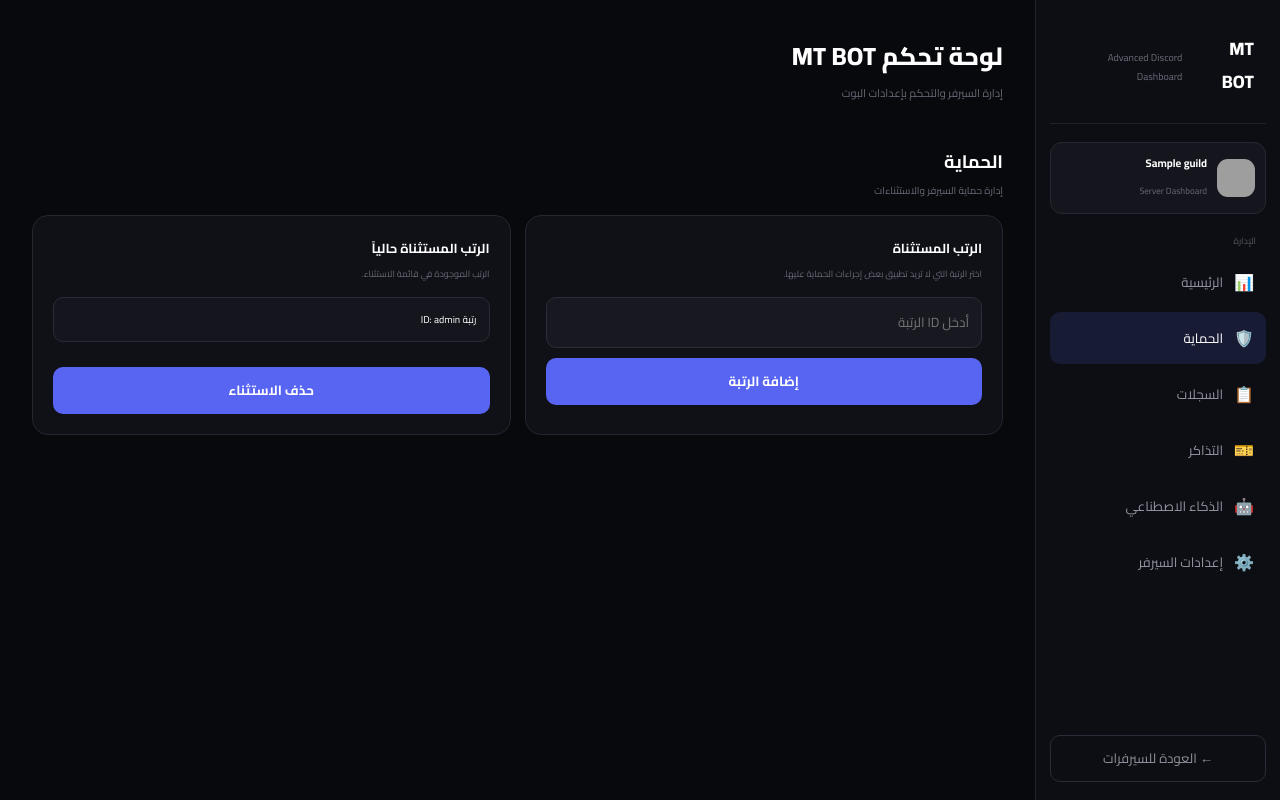
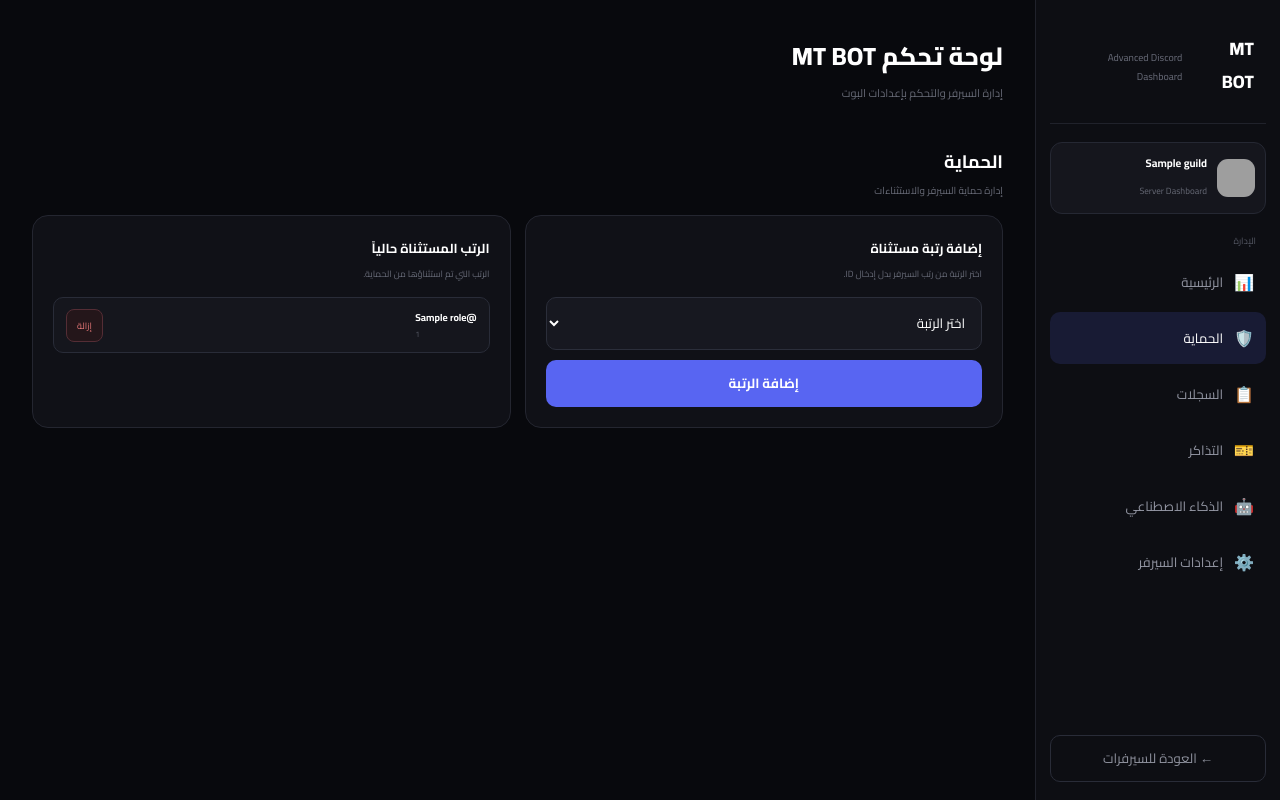
Before and after one commit to dahomaq35-afk/Liver, a Flask app: template templates/server.html in a window 1280 px wide, after a click that opens the changed part. Run offline with Flask 3, Linux system fonts and the light colour scheme; the template is opened without the code that fills it: most values are stand-ins (such as "Sample title", 1, 10 or a date in 2020); grey boxes are pictures that could not be loaded.

Commit message:
Update server.html

```diff
--- a/templates/server.html
+++ b/templates/server.html
@@ -530,6 +530,90 @@
         }
 
         /* =========================
+           ROLES
+        ========================= */
+
+        .role-item {
+            display: flex;
+
+            align-items: center;
+
+            justify-content: space-between;
+
+            gap: 10px;
+
+            padding: 10px 12px;
+
+            margin-bottom: 8px;
+
+            background: #15161d;
+
+            border: 1px solid #292c38;
+
+            border-radius: 10px;
+        }
+
+        .role-name {
+            font-size: 10px;
+
+            font-weight: 700;
+
+            overflow: hidden;
+
+            text-overflow: ellipsis;
+
+            white-space: nowrap;
+        }
+
+        .role-id {
+            color: #555864;
+
+            font-size: 8px;
+
+            direction: ltr;
+        }
+
+        .remove-btn {
+            padding: 7px 10px;
+
+            border-radius: 8px;
+
+            border: 1px solid #542d35;
+
+            background: #24161a;
+
+            color: #e47777;
+
+            font-family: inherit;
+
+            font-size: 9px;
+
+            cursor: pointer;
+
+            white-space: nowrap;
+        }
+
+        .remove-btn:hover {
+            background: #351b21;
+        }
+
+        .empty-box {
+            padding: 15px;
+
+            text-align: center;
+
+            border-radius: 10px;
+
+            background: #15161d;
+
+            border: 1px solid #292c38;
+
+            color: #666976;
+
+            font-size: 10px;
+        }
+
+        /* =========================
            MOBILE
         ========================= */
 
@@ -804,9 +888,7 @@
 
             <div class="cards">
 
-
                 <div class="card">
-
                     <div class="card-label">
                         السجلات الجنائية
                     </div>
@@ -814,12 +896,10 @@
                     <div class="card-value">
                         {{ stats.criminal_records }}
                     </div>
-
                 </div>
 
 
                 <div class="card">
-
                     <div class="card-label">
                         التحذيرات
                     </div>
@@ -827,12 +907,10 @@
                     <div class="card-value">
                         {{ stats.warnings }}
                     </div>
-
                 </div>
 
 
                 <div class="card">
-
                     <div class="card-label">
                         السجلات الأمنية
                     </div>
@@ -840,12 +918,10 @@
                     <div class="card-value">
                         {{ stats.security_logs }}
                     </div>
-
                 </div>
 
 
                 <div class="card">
-
                     <div class="card-label">
                         التذاكر
                     </div>
@@ -853,12 +929,10 @@
                     <div class="card-value">
                         {{ stats.tickets }}
                     </div>
-
                 </div>
 
 
                 <div class="card">
-
                     <div class="card-label">
                         الصكوك
                     </div>
@@ -866,12 +940,10 @@
                     <div class="card-value">
                         {{ stats.deeds }}
                     </div>
-
                 </div>
 
 
                 <div class="card">
-
                     <div class="card-label">
                         أوامر القبض
                     </div>
@@ -879,12 +951,10 @@
                     <div class="card-value">
                         {{ stats.warrants }}
                     </div>
-
                 </div>
 
 
                 <div class="card">
-
                     <div class="card-label">
                         البلاغات
                     </div>
@@ -892,12 +962,10 @@
                     <div class="card-value">
                         {{ stats.dispatches }}
                     </div>
-
                 </div>
 
 
                 <div class="card">
-
                     <div class="card-label">
                         التقارير الطبية
                     </div>
@@ -905,9 +973,7 @@
                     <div class="card-value">
                         {{ stats.medical_reports }}
                     </div>
-
-                </div>
-
+                </div>
 
             </div>
 
@@ -939,14 +1005,16 @@
             <div class="settings-grid">
 
 
+                <!-- إضافة رتبة -->
+
                 <div class="setting-card">
 
                     <h3>
-                        الرتب المستثناة
+                        إضافة رتبة مستثناة
                     </h3>
 
                     <p>
-                        اختر الرتبة التي لا تريد تطبيق بعض إجراءات الحماية عليها.
+                        اختر الرتبة من رتب السيرفر بدل إدخال ID.
                     </p>
 
 
@@ -962,12 +1030,43 @@
                         >
 
 
-                        <input
+                        <select
                             class="select"
-                            type="text"
                             name="value"
-                            placeholder="أدخل ID الرتبة"
-                        >
+                            required
+                        >
+
+                            <option value="">
+                                اختر الرتبة
+                            </option>
+
+
+                            {% for role in roles %}
+
+                            <option
+                                value="{{ role.id }}"
+                            >
+
+                                @{{ role.name }}
+
+                            </option>
+
+                            {% endfor %}
+
+                        </select>
+
+
+                        {% if not roles %}
+
+                        <div
+                            class="empty-box"
+                            style="margin-top:10px;"
+                        >
+                            ⚠️ لم يتم العثور على رتب.
+                            تأكد أن البوت موجود في السيرفر.
+                        </div>
+
+                        {% endif %}
 
 
                         <button
@@ -982,6 +1081,8 @@
                 </div>
 
 
+                <!-- الرتب الحالية -->
+
                 <div class="setting-card">
 
                     <h3>
@@ -989,17 +1090,55 @@
                     </h3>
 
                     <p>
-                        الرتب الموجودة في قائمة الاستثناء.
+                        الرتب التي تم استثناؤها من الحماية.
                     </p>
 
 
                     {% if excluded_roles %}
 
-                    {% for role in excluded_roles %}
-
-                    <div class="ai-status">
-                        رتبة ID: {{ role }}
-                    </div>
+                        {% for role_id in excluded_roles %}
+
+                            {% set found_role = namespace(data=None) %}
+
+                            {% for role in roles %}
+
+                                {% if role.id|string == role_id|string %}
+
+                                    {% set found_role.data = role %}
+
+                                {% endif %}
+
+                            {% endfor %}
+
+
+                            <div class="role-item">
+
+                                <div>
+
+                                    {% if found_role.data %}
+
+                                    <div class="role-name">
+                                        @{{ found_role.data.name }}
+                                    </div>
+
+                                    <div class="role-id">
+                                        {{ found_role.data.id }}
+                                    </div>
+
+                                    {% else %}
+
+                                    <div class="role-name">
+                                        رتبة غير موجودة
+                                    </div>
+
+                                    <div class="role-id">
+                                        {{ role_id }}
+                                    </div>
+
+                                    {% endif %}
+
+                                </div>
+
 
                                 <form
                                     method="POST"
@@ -1015,23 +1154,25 @@
                                     <input
                                         type="hidden"
                                         name="value"
-                            value="{{ role }}"
+                                        value="{{ role_id }}"
                                     >
 
                                     <button
-                            class="save-btn"
+                                        class="remove-btn"
                                         type="submit"
                                     >
-                            حذف الاستثناء
+                                        إزالة
                                     </button>
 
                                 </form>
 
+                            </div>
+
                         {% endfor %}
 
                     {% else %}
 
-                    <div class="ai-status">
+                        <div class="empty-box">
                             لا توجد رتب مستثناة حالياً.
                         </div>
 
@@ -1071,13 +1212,49 @@
 
 
                 {% set log_channels = [
-                    ("security_log", "سجل الحماية", "security_log_channel_id"),
-                    ("delete_log", "سجل حذف الرسائل", "delete_log_channel_id"),
-                    ("edit_log", "سجل تعديل الرسائل", "edit_log_channel_id"),
-                    ("member_log", "سجل الأعضاء", "member_log_channel_id"),
-                    ("mod_log", "سجل الإدارة", "mod_log_channel_id"),
-                    ("role_log", "سجل الرتب", "role_log_channel_id"),
-                    ("channel_log", "سجل الرومات", "channel_log_channel_id")
+
+                    (
+                        "security_log",
+                        "سجل الحماية",
+                        "security_log_channel_id"
+                    ),
+
+                    (
+                        "delete_log",
+                        "سجل حذف الرسائل",
+                        "delete_log_channel_id"
+                    ),
+
+                    (
+                        "edit_log",
+                        "سجل تعديل الرسائل",
+                        "edit_log_channel_id"
+                    ),
+
+                    (
+                        "member_log",
+                        "سجل الأعضاء",
+                        "member_log_channel_id"
+                    ),
+
+                    (
+                        "mod_log",
+                        "سجل الإدارة",
+                        "mod_log_channel_id"
+                    ),
+
+                    (
+                        "role_log",
+                        "سجل الرتب",
+                        "role_log_channel_id"
+                    ),
+
+                    (
+                        "channel_log",
+                        "سجل الرومات",
+                        "channel_log_channel_id"
+                    )
+
                 ] %}
 
 
@@ -1109,6 +1286,7 @@
                         <select
                             class="select"
                             name="value"
+                            required
                         >
 
                             <option value="">
@@ -1138,6 +1316,19 @@
                         </select>
 
 
+                        {% if not channels %}
+
+                        <div
+                            class="empty-box"
+                            style="margin-top:10px;"
+                        >
+                            ⚠️ لم يتم العثور على رومات نصية.
+                            تأكد أن البوت متصل بالسيرفر.
+                        </div>
+
+                        {% endif %}
+
+
                         <button
                             class="save-btn"
                             type="submit"
@@ -1209,11 +1400,13 @@
                         </strong>
 
                         <p>
-                        المستخدم: {{ ticket.user_id }}
+                            المستخدم:
+                            {{ ticket.user_id }}
                         </p>
 
                         <p>
-                        الحالة: {{ ticket.status }}
+                            الحالة:
+                            {{ ticket.status }}
                         </p>
 
                     </div>
@@ -1265,6 +1458,8 @@
 
             <div class="settings-grid">
 
+
+                <!-- حالة AI -->
 
                 <div class="setting-card">
 
@@ -1344,6 +1539,8 @@
                 </div>
 
 
+                <!-- روم AI -->
+
                 <div class="setting-card">
 
                     <h3>
@@ -1370,6 +1567,7 @@
                         <select
                             class="select"
                             name="value"
+                            required
                         >
 
                             <option value="">
@@ -1399,6 +1597,18 @@
                         </select>
 
 
+                        {% if not channels %}
+
+                        <div
+                            class="empty-box"
+                            style="margin-top:10px;"
+                        >
+                            ⚠️ لا توجد رومات متاحة.
+                        </div>
+
+                        {% endif %}
+
+
                         <button
                             class="save-btn"
                             type="submit"
@@ -1515,7 +1725,9 @@ function showSection(id, button) {
 }
 
 
-/* فتح القسم من الرابط */
+/* =========================================
+   فتح القسم من الرابط
+========================================= */
 
 const params = new URLSearchParams(
     window.location.search
@@ -1531,19 +1743,21 @@ if (requestedSection) {
 
     if (target) {
 
+        document.querySelectorAll(
+            ".section"
+        ).forEach(
+            section => section.classList.remove("active")
+        );
+
         target.classList.add("active");
 
-        document.querySelector(
-            ".nav-button.active"
-        )?.classList.remove("active");
 
         document.querySelectorAll(
             ".nav-button"
         ).forEach(button => {
 
-            const onclick = button.getAttribute(
-                "onclick"
-            );
+            const onclick =
+                button.getAttribute("onclick");
 
             if (
                 onclick &&
@@ -1551,15 +1765,19 @@ if (requestedSection) {
                     "'" + requestedSection + "'"
                 )
             ) {
+
                 button.classList.add("active");
+
+            } else {
+
+                button.classList.remove("active");
+
             }
 
         });
 
-        document.getElementById(
-            "overview"
-        )?.classList.remove("active");
-    }
+    }
+
 }
 
 </script>
```
Lines whose indentation alone changed are shown as unchanged.
